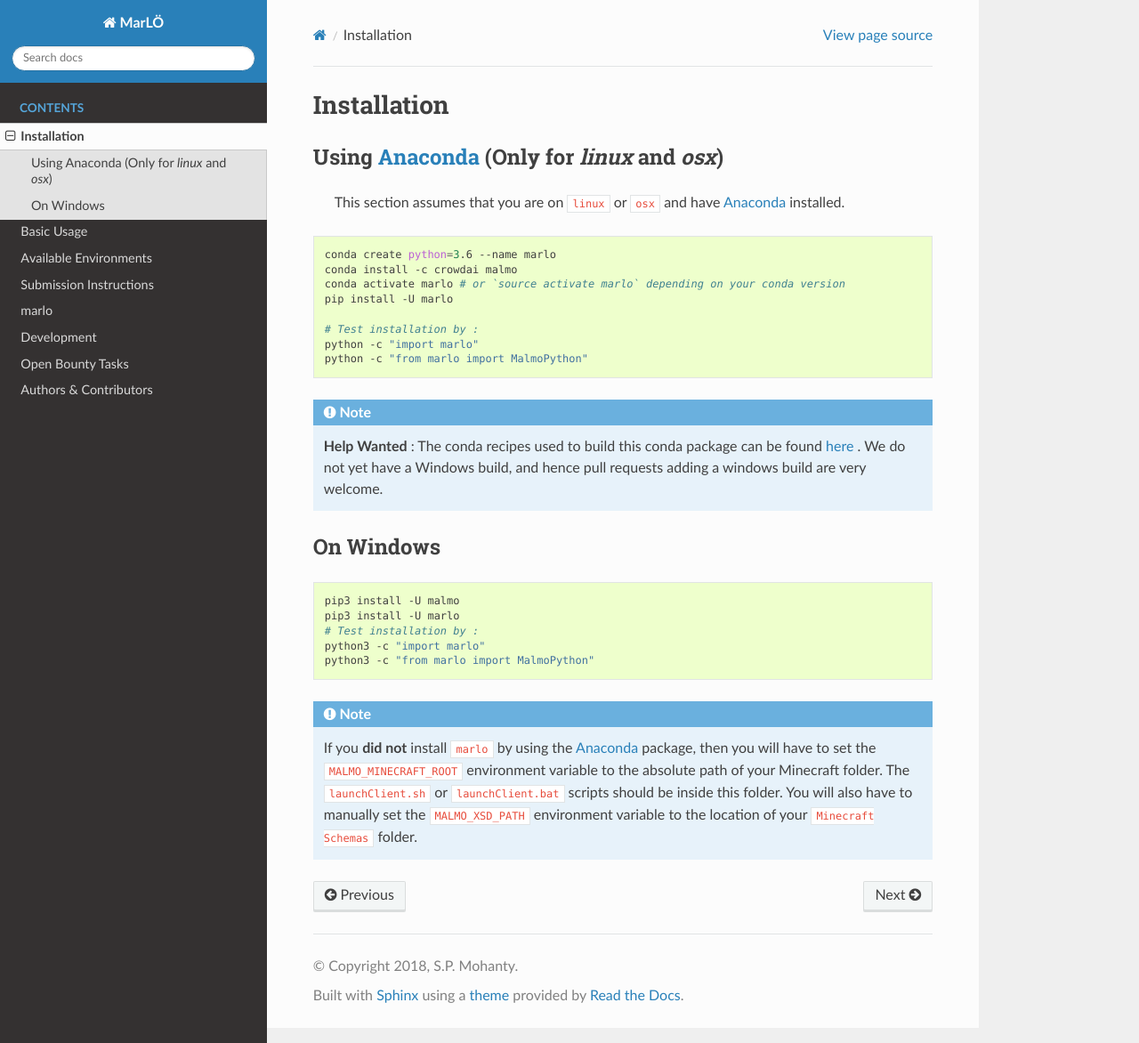
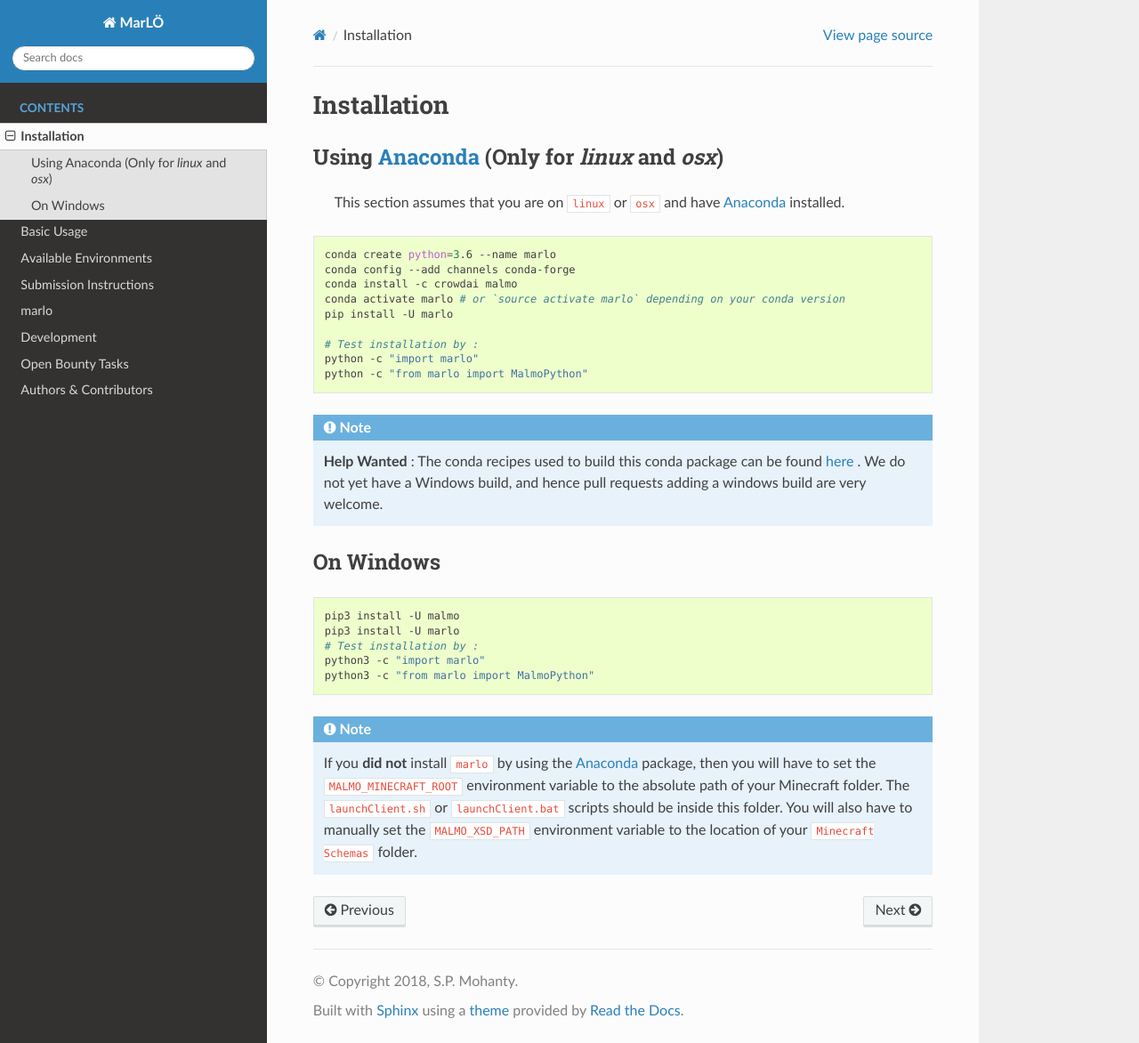
Before and after one commit to crowdAI/marLo, a Sphinx documentation site: the page built from source/installation.rst, in a window 1280 px wide and 1172 px high. Shown: the whole window at 89% size. Built offline with Sphinx 7.4.7 and the Read the Docs theme 2.0.0, drawn with Linux system fonts in a browser that asks for light colours.

Commit message:
Update installation.rst

```diff
--- a/source/installation.rst
+++ b/source/installation.rst
@@ -8,6 +8,7 @@ Using Anaconda_ (Only for `linux` and `osx`)
 .. code-block:: bash
 
   conda create python=3.6 --name marlo
+  conda config --add channels conda-forge
   conda install -c crowdai malmo
   conda activate marlo # or `source activate marlo` depending on your conda version
   pip install -U marlo
```
